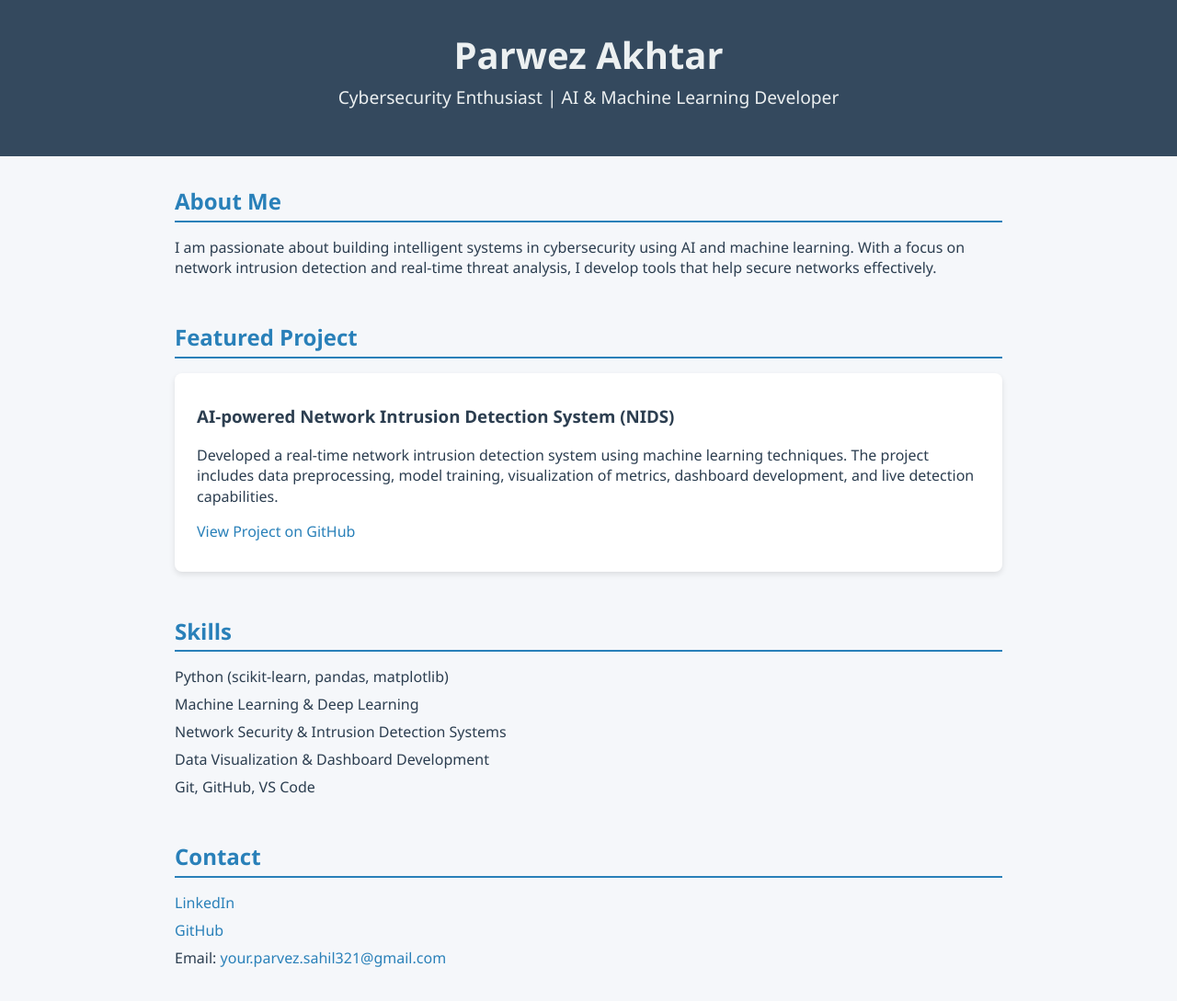
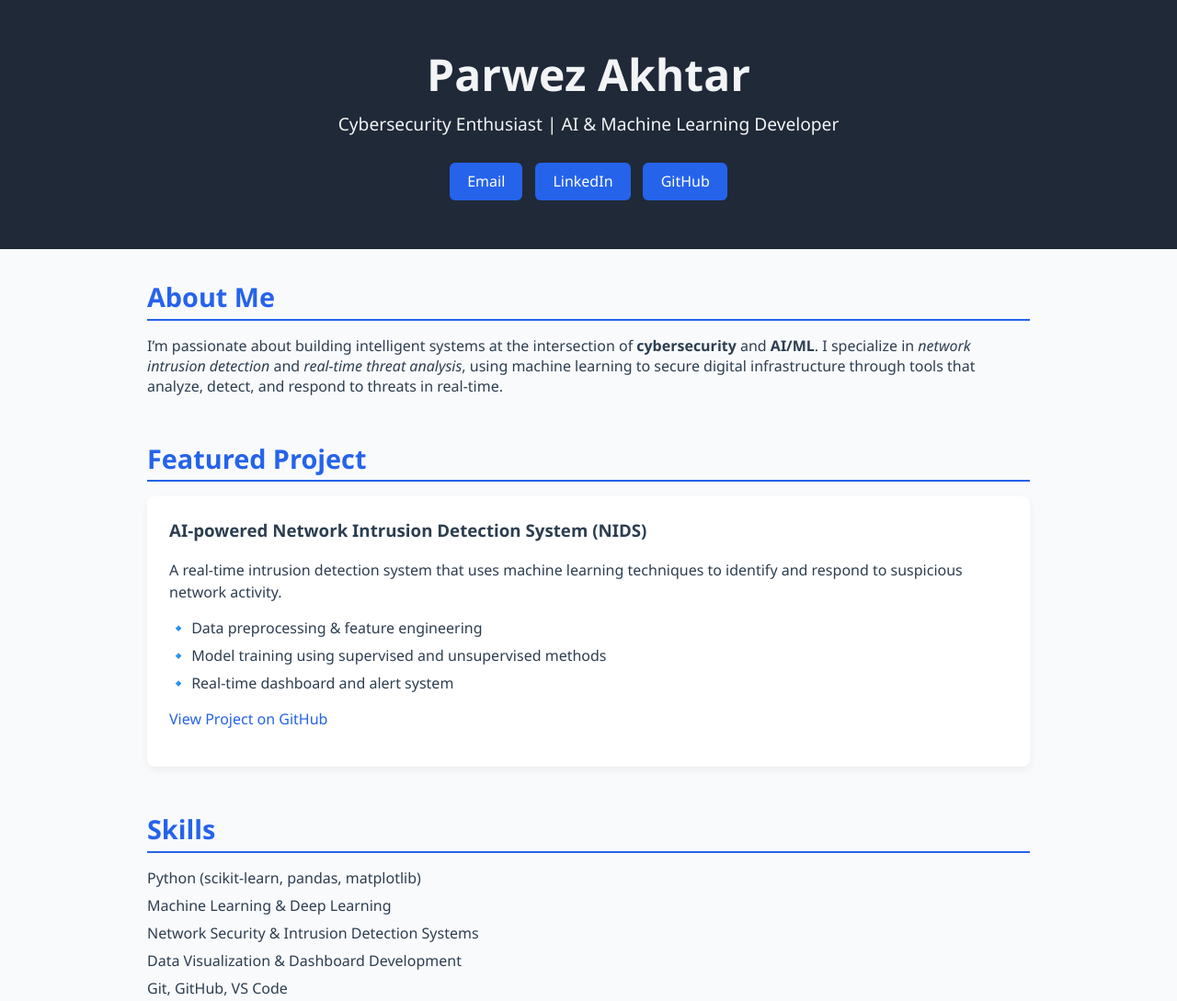
Before and after one commit to mesahil321/mesahil321.github.io, a plain HTML site: page index.html in a window 1280 px wide. Shown: the top 1089 px of the page at 92% size. Drawn offline with Linux system fonts and the light colour scheme.

Commit message:
index.html

```diff
--- a/index.html
+++ b/index.html
@@ -7,69 +7,103 @@
   <style>
     body {
       font-family: 'Segoe UI', Tahoma, Geneva, Verdana, sans-serif;
-      margin: 0; padding: 0;
-      background: #f5f7fa;
+      margin: 0;
+      padding: 0;
+      background: #f9fafc;
       color: #2c3e50;
     }
+
     header {
-      background-color: #34495e;
-      color: #ecf0f1;
-      padding: 2rem;
+      background-color: #1f2937;
+      color: #f3f4f6;
+      padding: 3rem 1rem;
       text-align: center;
     }
+
     header h1 {
       margin: 0;
-      font-size: 2.5rem;
+      font-size: 3rem;
     }
+
     header p {
-      margin-top: 0.3rem;
+      margin: 0.5rem 0 1.5rem;
       font-size: 1.2rem;
       font-weight: 300;
     }
+
+    .buttons a {
+      display: inline-block;
+      margin: 0.3rem;
+      padding: 0.6rem 1.2rem;
+      background-color: #2563eb;
+      color: white;
+      text-decoration: none;
+      border-radius: 6px;
+      transition: background-color 0.2s ease;
+    }
+
+    .buttons a:hover {
+      background-color: #1e40af;
+    }
+
     main {
-      max-width: 900px;
+      max-width: 960px;
       margin: 2rem auto;
-      padding: 0 1rem;
+      padding: 0 1.5rem;
     }
+
     section {
       margin-bottom: 3rem;
     }
+
     h2 {
-      color: #2980b9;
-      border-bottom: 2px solid #2980b9;
+      color: #2563eb;
+      border-bottom: 2px solid #2563eb;
       padding-bottom: 0.3rem;
       margin-bottom: 1rem;
+      font-size: 1.8rem;
     }
+
     a {
-      color: #2980b9;
+      color: #2563eb;
       text-decoration: none;
     }
+
     a:hover {
       text-decoration: underline;
     }
+
     ul {
       list-style: none;
       padding-left: 0;
     }
+
     ul li {
       margin-bottom: 0.5rem;
     }
+
     .project {
-      background: #fff;
+      background: white;
       border-radius: 8px;
-      padding: 1rem 1.5rem;
-      box-shadow: 0 3px 6px rgb(0 0 0 / 0.1);
+      padding: 1.5rem;
+      box-shadow: 0 4px 10px rgba(0, 0, 0, 0.05);
     }
+
+    .project h3 {
+      margin-top: 0;
+    }
+
     .project p {
-      margin: 0.3rem 0 1rem 0;
-      line-height: 1.4;
+      margin: 0.5rem 0 1rem 0;
+      line-height: 1.5;
     }
+
     footer {
       text-align: center;
       padding: 1.5rem;
       font-size: 0.9rem;
-      color: #777;
-      border-top: 1px solid #ddd;
+      color: #6b7280;
+      background: #f3f4f6;
       margin-top: 4rem;
     }
   </style>
@@ -78,12 +112,22 @@
   <header>
     <h1>Parwez Akhtar</h1>
     <p>Cybersecurity Enthusiast | AI & Machine Learning Developer</p>
+    <div class="buttons">
+      <a href="mailto:parvez.sahil321@gmail.com">Email</a>
+      <a href="https://www.linkedin.com/in/parwez-akhtar-824357370/" target="_blank">LinkedIn</a>
+      <a href="https://github.com/mesahil321" target="_blank">GitHub</a>
+    </div>
   </header>
+
   <main>
     <section>
       <h2>About Me</h2>
       <p>
-        I am passionate about building intelligent systems in cybersecurity using AI and machine learning. With a focus on network intrusion detection and real-time threat analysis, I develop tools that help secure networks effectively.
+        I’m passionate about building intelligent systems at the intersection of
+        <strong>cybersecurity</strong> and <strong>AI/ML</strong>. I specialize in
+        <em>network intrusion detection</em> and <em>real-time threat analysis</em>,
+        using machine learning to secure digital infrastructure through tools that analyze,
+        detect, and respond to threats in real-time.
       </p>
     </section>
 
@@ -92,9 +136,15 @@
       <div class="project">
         <h3>AI-powered Network Intrusion Detection System (NIDS)</h3>
         <p>
-          Developed a real-time network intrusion detection system using machine learning techniques. The project includes data preprocessing, model training, visualization of metrics, dashboard development, and live detection capabilities.
+          A real-time intrusion detection system that uses machine learning techniques to
+          identify and respond to suspicious network activity.
         </p>
-        <p><a href="https://github.com/mesahil321/AI_NIDS" target="_blank" rel="noopener">View Project on GitHub</a></p>
+        <ul>
+          <li>🔹 Data preprocessing & feature engineering</li>
+          <li>🔹 Model training using supervised and unsupervised methods</li>
+          <li>🔹 Real-time dashboard and alert system</li>
+        </ul>
+        <p><a href="https://github.com/mesahil321/AI_NIDS" target="_blank">View Project on GitHub</a></p>
       </div>
     </section>
 
@@ -112,12 +162,13 @@
     <section>
       <h2>Contact</h2>
       <ul>
-        <li><a href="https://www.linkedin.com/in/parwez-akhtar-824357370/" target="_blank" rel="noopener">LinkedIn</a></li>
-        <li><a href="https://github.com/mesahil321" target="_blank" rel="noopener">GitHub</a></li>
-        <li>Email: <a href="mailto:your.parvez.sahil321@gmail.com">your.parvez.sahil321@gmail.com</a></li>
+        <li>Email: <a href="mailto:parvez.sahil321@gmail.com">parvez.sahil321@gmail.com</a></li>
+        <li><a href="https://www.linkedin.com/in/parwez-akhtar-824357370/" target="_blank">LinkedIn</a></li>
+        <li><a href="https://github.com/mesahil321" target="_blank">GitHub</a></li>
       </ul>
     </section>
   </main>
+
   <footer>
     &copy; 2025 Parwez Akhtar. All rights reserved.
   </footer>
```
